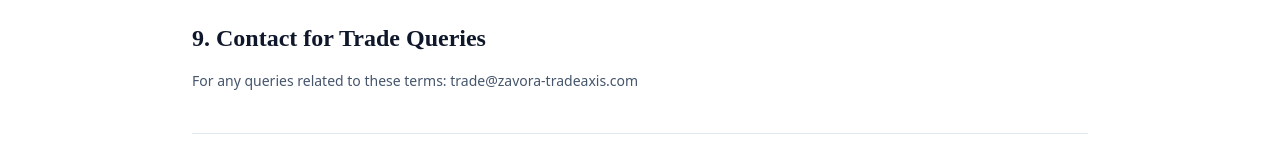
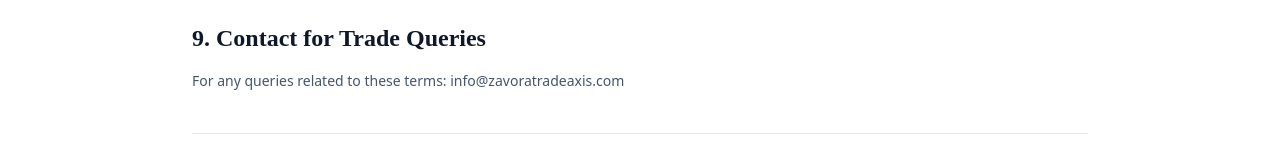
Before and after one commit to anoor244/zavora-tradeaxis, a Next.js app: page /terms-of-trade in a window 1280 px wide. Shown: the part 1922-2078 px from the top of the page. Built offline with nearby package versions, Linux system fonts and the light colour scheme.

Commit message:
accurate emails

```diff
--- a/components/terms-of-trade-compoents/TermsContentSection.tsx
+++ b/components/terms-of-trade-compoents/TermsContentSection.tsx
@@ -164,7 +164,7 @@ export default function TermsContentSection() {
               9. Contact for Trade Queries
             </h2>
             <p className="text-sm leading-relaxed text-slate-600">
-              For any queries related to these terms: trade@zavora-tradeaxis.com
+              For any queries related to these terms: info@zavoratradeaxis.com
             </p>
           </article>
         </div>
```
